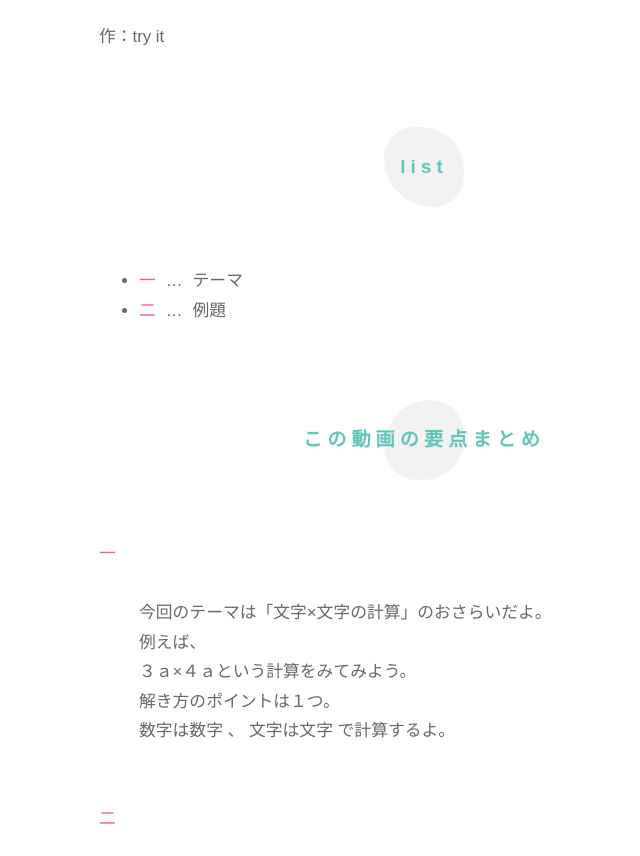
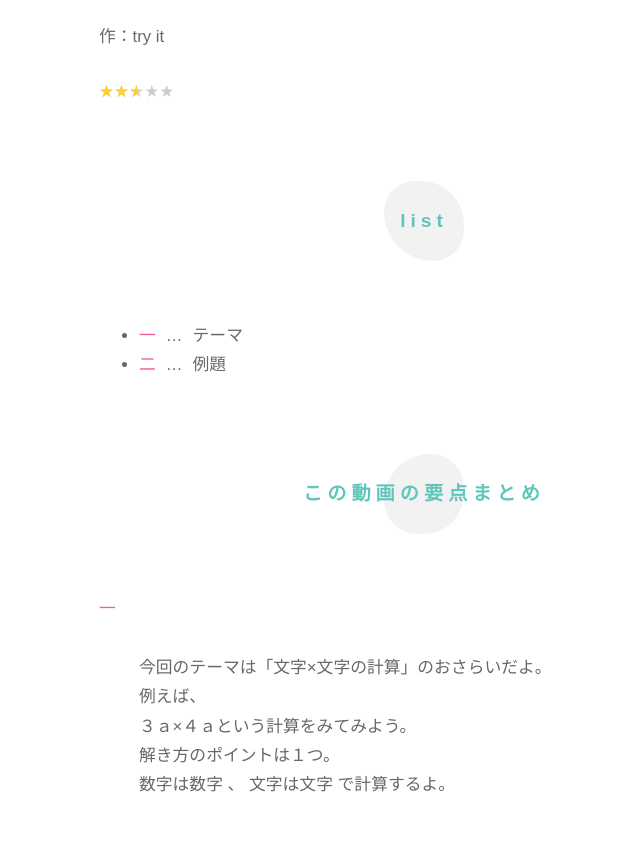
Before and after one commit to wingmantk/demo2, a plain HTML site: page index.html in a window 1280 px wide. Shown: the part 883-1739 px from the top of the page, without its empty margins (216-856 px from the left). Drawn offline with Linux system fonts and the light colour scheme.

Commit message:
Update style.css

```diff
--- a/css/style.css
+++ b/css/style.css
@@ -692,6 +692,42 @@ input[type="button"]:hover {
 }
 
 /* 装飾 */
+
+.star5_rating{
+    position: relative;
+    z-index: 0;
+    display: inline-block;
+    white-space: nowrap;
+    color: #CCCCCC; /* グレーカラー 自由に設定化 */
+    /*font-size: 30px; フォントサイズ 自由に設定化 */
+}
+
+.star5_rating:before, .star5_rating:after{
+    content: '★★★★★';
+}
+
+.star5_rating:after{
+    position: absolute;
+    z-index: 1;
+    top: 0;
+    left: 0;
+    overflow: hidden;
+    white-space: nowrap;
+    color: #ffcf32; /* イエローカラー 自由に設定化 */
+}
+
+.star5_rating[data-rate="5"]:after{ width: 100%; } /* 星5 */
+.star5_rating[data-rate="4.5"]:after{ width: 90%; } /* 星4.5 */
+.star5_rating[data-rate="4"]:after{ width: 80%; } /* 星4 */
+.star5_rating[data-rate="3.5"]:after{ width: 70%; } /* 星3.5 */
+.star5_rating[data-rate="3"]:after{ width: 60%; } /* 星3 */
+.star5_rating[data-rate="2.5"]:after{ width: 50%; } /* 星2.5 */
+.star5_rating[data-rate="2"]:after{ width: 40%; } /* 星2 */
+.star5_rating[data-rate="1.5"]:after{ width: 30%; } /* 星1.5 */
+.star5_rating[data-rate="1"]:after{ width: 20%; } /* 星1 */
+.star5_rating[data-rate="0.5"]:after{ width: 10%; } /* 星0.5 */
+.star5_rating[data-rate="0"]:after{ width: 0%; } /* 星0 */
+
 b,
 em,
 strong {
```
